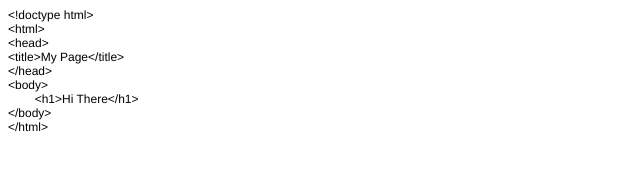
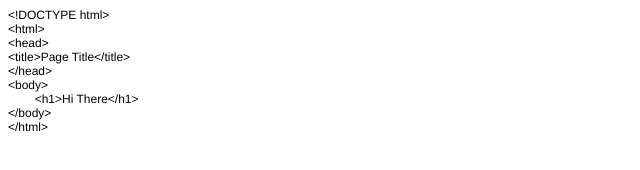
Before and after one commit to WKinch017/IT-105, a plain HTML site: page index.html in a window 1280 px wide. Shown: the full height of the page, 0-640 px from the left. Drawn offline with Linux system fonts and the light colour scheme.

Commit message:
Update index.html

```diff
--- a/index.html
+++ b/index.html
@@ -12,10 +12,10 @@
   </style>
 </head>
 <body>
-<p class="p1">&lt;!doctype html&gt;</p>
+<p class="p1">&lt;!DOCTYPE html&gt;</p>
 <p class="p1">&lt;html&gt;</p>
 <p class="p1">&lt;head&gt;</p>
-<p class="p1">&lt;title&gt;My Page&lt;/title&gt;</p>
+<p class="p1">&lt;title&gt;Page Title&lt;/title&gt;</p>
 <p class="p1">&lt;/head&gt;</p>
 <p class="p1">&lt;body&gt;</p>
 <p class="p1"><span class="Apple-tab-span">	</span>&lt;h1&gt;Hi There&lt;/h1&gt;</p>
```
